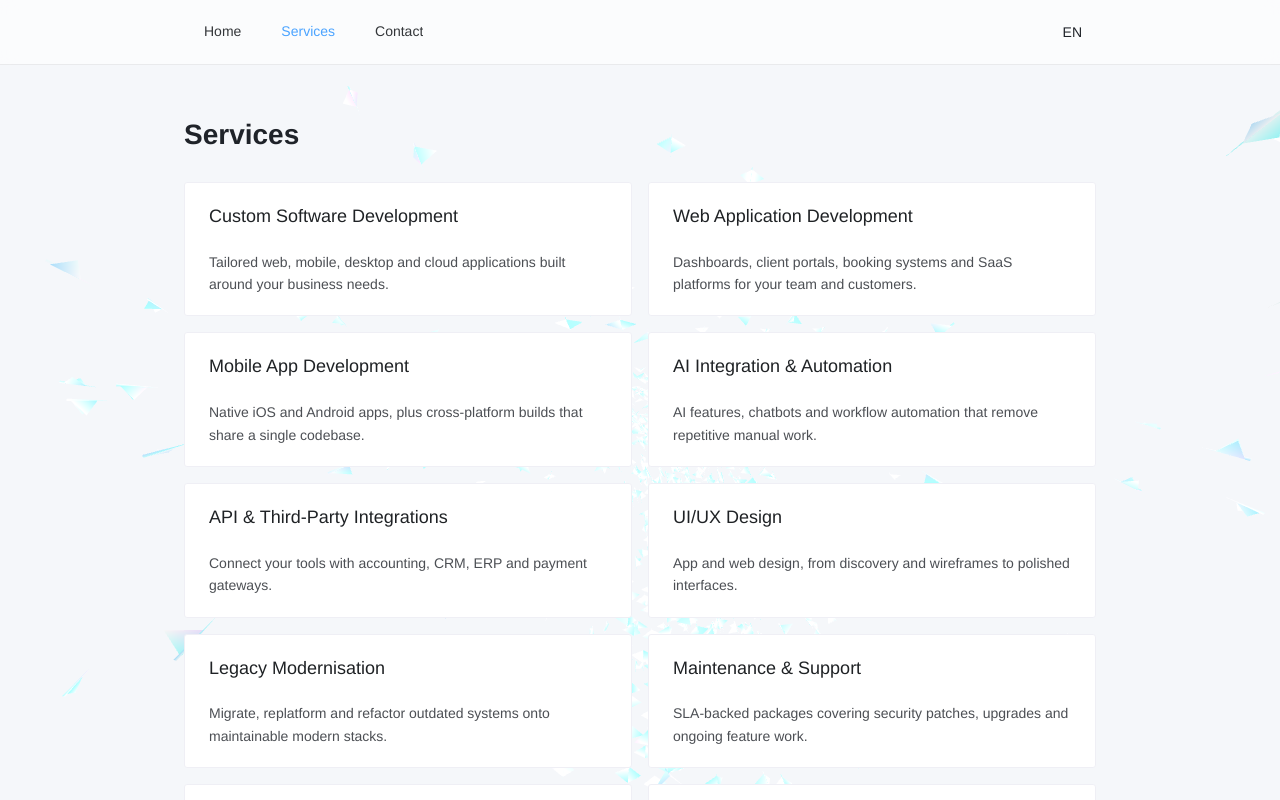
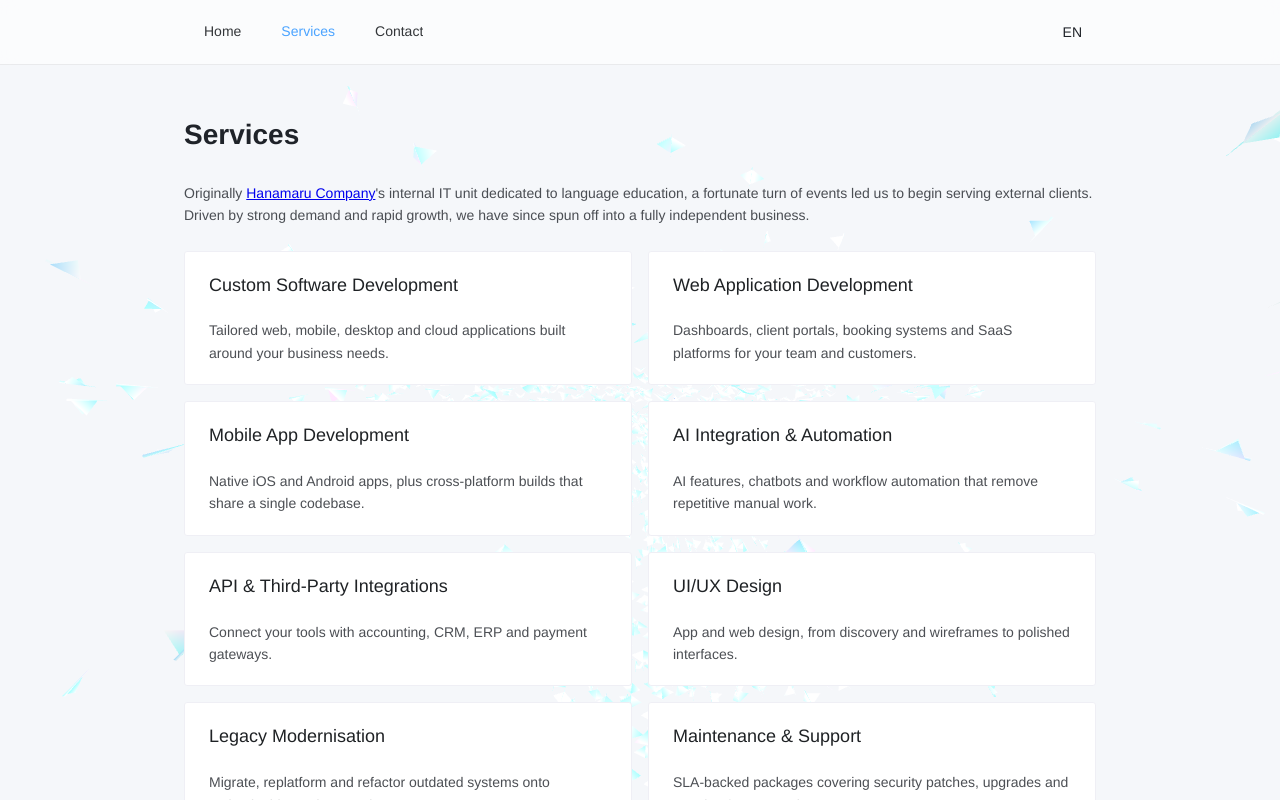
Before and after one commit to hanamaru-hk/website, a Vue app: page /services in a window 1280 px wide. Shown: the top 800 px of the page. Built offline with nearby package versions, Linux system fonts and the light colour scheme.

Commit message:
feat: update link

```diff
--- a/src/i18n/index.js
+++ b/src/i18n/index.js
@@ -25,6 +25,7 @@ const i18n = createI18n({
   locale: readStoredLocale() || DEFAULT_LOCALE,
   fallbackLocale: DEFAULT_LOCALE,
   messages: { en, 'zh-Hant': zhHant },
+  warnHtmlMessage: false,
 })
 
 export default i18n
--- a/src/i18n/locales/en.js
+++ b/src/i18n/locales/en.js
@@ -10,6 +10,8 @@ export default {
   },
   services: {
     title: 'Services',
+    intro:
+      "Originally <a href=\"https://www.hanamaru.hk\" target=\"_blank\" rel=\"noopener noreferrer\">Hanamaru Company</a>'s internal IT unit dedicated to language education, a fortunate turn of events led us to begin serving external clients. Driven by strong demand and rapid growth, we have since spun off into a fully independent business.",
     items: [
       {
         name: 'Custom Software Development',
--- a/src/i18n/locales/zhHant.js
+++ b/src/i18n/locales/zhHant.js
@@ -10,6 +10,8 @@ export default {
   },
   services: {
     title: '服務',
+    intro:
+      '我們原本是<a href="https://www.hanamaru.hk" target="_blank" rel="noopener noreferrer">花丸公司</a>內部的資訊科技部門，專注於語言教育。一次幸運的轉折，令我們開始服務外部客戶。在強勁需求與快速增長下，我們其後發展成為一間完全獨立的企業。',
     items: [
       {
         name: '定制軟件開發',
--- a/src/views/ServicesView.vue
+++ b/src/views/ServicesView.vue
@@ -11,6 +11,8 @@ const services = computed(() => tm('services.items'))
 <template>
   <section>
     <h2 class="title">{{ t('services.title') }}</h2>
+
+    <p class="intro" v-html="t('services.intro')"></p>
 
     <n-grid :x-gap="16" :y-gap="16" responsive="screen" cols="1 s:2">
       <n-gi v-for="(service, index) in services" :key="index">
@@ -34,6 +36,21 @@ const services = computed(() => tm('services.items'))
   height: 100%;
 }
 
+.intro {
+  margin-bottom: 1.5rem;
+  color: rgba(31, 35, 41, 0.8);
+  line-height: 1.6;
+}
+
+.intro a {
+  color: #4aa3ff;
+  text-decoration: none;
+}
+
+.intro a:hover {
+  text-decoration: underline;
+}
+
 .description {
   color: rgba(31, 35, 41, 0.8);
   line-height: 1.6;
```
